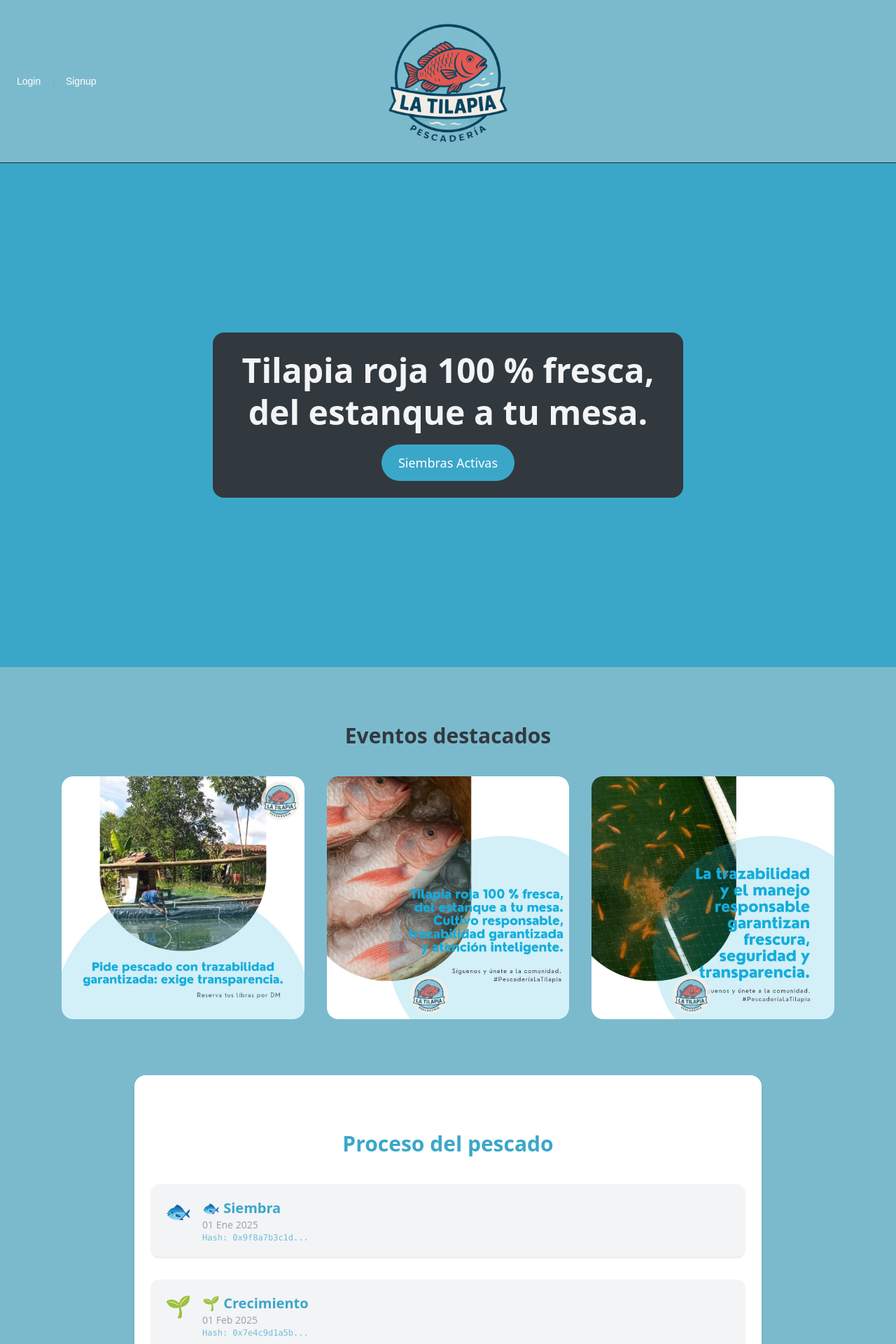
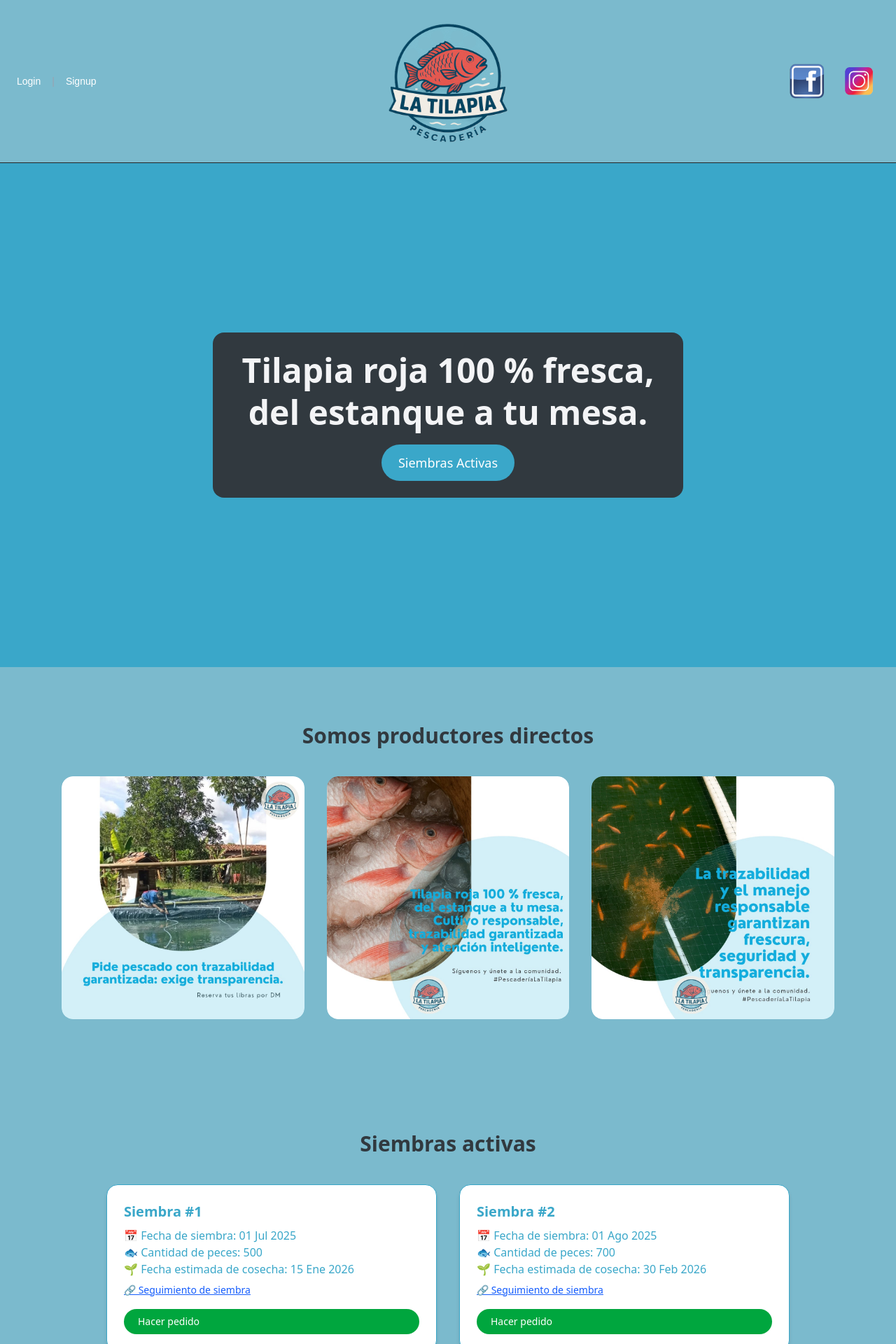
Before and after one commit to jpablo02/laTilapia, a Next.js app: page / in a window 1280 px wide. Shown: the top 1920 px of the page at 70% size. Built offline with nearby package versions, Linux system fonts and the light colour scheme.

Commit message:
terminando el demo

```diff
--- a/src/app/components/Nav.tsx
+++ b/src/app/components/Nav.tsx
@@ -2,12 +2,8 @@
 
 import Image from "next/image";
 import Link from "next/link";
-// import { useState } from "react";
-
-// import MobileNav from "./MobileNav";
 
 export default function Nav() {
-
   return (
     <nav className="w-full flex items-center justify-center bg-[var(--primary)] px-6 py-4 border-b border-neutral-800 relative">
 
@@ -35,12 +31,35 @@ export default function Nav() {
         </div>
       </Link>
 
-{/*
-      <div className="absolute right-4 top-1/2 transform -translate-y-1/2 hover:text-purple-700">
-        <MobileNav />
-      </div> */}
-
-
+      {/* Redes sociales a la derecha */}
+      <div className="absolute right-6 top-1/2 transform -translate-y-1/2 flex gap-4">
+        <Link
+          href="https://www.facebook.com/profile.php?id=61579619343785"
+          target="_blank"
+          rel="noopener noreferrer"
+        >
+          <Image
+            src="/face.png"
+            alt="Facebook"
+            width={58}
+            height={58}
+            className="hover:opacity-80 transition-opacity"
+          />
+        </Link>
+        <Link
+          href="https://www.instagram.com/pescaderialatilapia?igsh=a3lmNXQxeXV5NzEy"
+          target="_blank"
+          rel="noopener noreferrer"
+        >
+          <Image
+            src="/insta.png"
+            alt="Instagram"
+            width={58}
+            height={58}
+            className="hover:opacity-80 transition-opacity"
+          />
+        </Link>
+      </div>
     </nav>
   );
 }
--- a/src/app/page.tsx
+++ b/src/app/page.tsx
@@ -6,44 +6,44 @@ export default function Home() {
   const eventos = ["/t1.jpeg", "/t2.jpeg", "/t3.jpeg"];
 
   // Simulación del proceso del pescado
-  const proceso = [
-    {
-      step: "🐟 Siembra",
-      date: "01 Ene 2025",
-      hash: "0x9f8a7b3c1d...",
-    },
-    {
-      step: "🌱 Crecimiento",
-      date: "01 Feb 2025",
-      hash: "0x7e4c9d1a5b...",
-    },
-    {
-      step: "🎣 Cosecha",
-      date: "01 Mar 2025",
-      hash: "0xb2a93c8f0e...",
-    },
-    {
-      step: "🚚 Entrega",
-      date: "05 Mar 2025",
-      hash: "0x4c8f7d2a1e...",
-    },
-  ];
+  // const proceso = [
+  //   {
+  //     step: "🐟 Siembra",
+  //     date: "01 Ene 2025",
+  //     hash: "0x9f8a7b3c1d...",
+  //   },
+  //   {
+  //     step: "🌱 Crecimiento",
+  //     date: "01 Feb 2025",
+  //     hash: "0x7e4c9d1a5b...",
+  //   },
+  //   {
+  //     step: "🎣 Cosecha",
+  //     date: "01 Mar 2025",
+  //     hash: "0xb2a93c8f0e...",
+  //   },
+  //   {
+  //     step: "🚚 Entrega",
+  //     date: "05 Mar 2025",
+  //     hash: "0x4c8f7d2a1e...",
+  //   },
+  // ];
 
-  // Simulación de siembras registradas en blockchain
+  // Siembras registradas en blockchain (con links a Arbiscan)
   const siembras = [
     {
       id: 1,
-      fechaSiembra: "01 Feb 2025",
+      fechaSiembra: "01 Jul 2025",
       cantidad: 500,
-      fechaCosecha: "15 May 2025",
-      hash: "0xabc123...def",
+      fechaCosecha: "15 Ene 2026",
+      link: "https://sepolia.arbiscan.io/tx/0x998a2816b301bda9cf0470e3656eb5caeab0163bbe0d2897f8e698d14643def7#eventlog",
     },
     {
       id: 2,
-      fechaSiembra: "15 Mar 2025",
+      fechaSiembra: "01 Ago 2025",
       cantidad: 700,
-      fechaCosecha: "30 Jun 2025",
-      hash: "0xdef456...789",
+      fechaCosecha: "30 Feb 2026",
+      link: "https://sepolia.arbiscan.io/tx/0x5de276a5d5d00c2788e324026d3712a73d23b27e0907d1edecb4908a2fa8ce73#eventlog",
     },
   ];
 
@@ -82,7 +82,7 @@ export default function Home() {
           className="py-20 px-6 max-w-6xl mx-auto bg-[var(--primary)]"
         >
           <h2 className="text-3xl font-bold mb-10 text-center text-[var(--secondary)]">
-            Eventos destacados
+            Somos productores directos
           </h2>
           <div className="grid md:grid-cols-3 sm:grid-cols-2 grid-cols-1 gap-8 ">
             {eventos.map((src, i) => (
@@ -103,7 +103,7 @@ export default function Home() {
         </section>
 
         {/* Proceso del pescado */}
-        <section
+        {/* <section
           id="proceso"
           className="py-20 px-6 max-w-4xl mx-auto bg-[var(--background)] rounded-2xl shadow-md"
         >
@@ -128,7 +128,7 @@ export default function Home() {
               </div>
             ))}
           </div>
-        </section>
+        </section> */}
 
         {/* Siembras en blockchain */}
         <section
@@ -151,14 +151,19 @@ export default function Home() {
                   <p>📅 Fecha de siembra: {s.fechaSiembra}</p>
                   <p>🐟 Cantidad de peces: {s.cantidad}</p>
                   <p>🌱 Fecha estimada de cosecha: {s.fechaCosecha}</p>
-                  <p className="text-xs font-mono text-[var(--foreground)] opacity-70 mt-2">
-                    Hash: {s.hash}
-                  </p>
+                  <a
+                    href={s.link}
+                    target="_blank"
+                    rel="noopener noreferrer"
+                    className="text-blue-600 underline text-sm mt-2 inline-block"
+                  >
+                    🔗 Seguimiento de siembra
+                  </a>
                 </div>
 
                 {/* Botón WhatsApp */}
                 <a
-                  href={`https://wa.me/573001112233?text=Hola!%20Quiero%20hacer%20un%20pedido%20de%20tilapia%20de%20la%20siembra%20${encodeURIComponent(
+                  href={`https://wa.me/573225502972?text=Hola!%20Quiero%20hacer%20un%20pedido%20de%20tilapia%20de%20la%20siembra%20${encodeURIComponent(
                     s.fechaSiembra
                   )}`}
                   target="_blank"
```
Also changed, not shown: public/face.png (added), public/insta.png (added).
